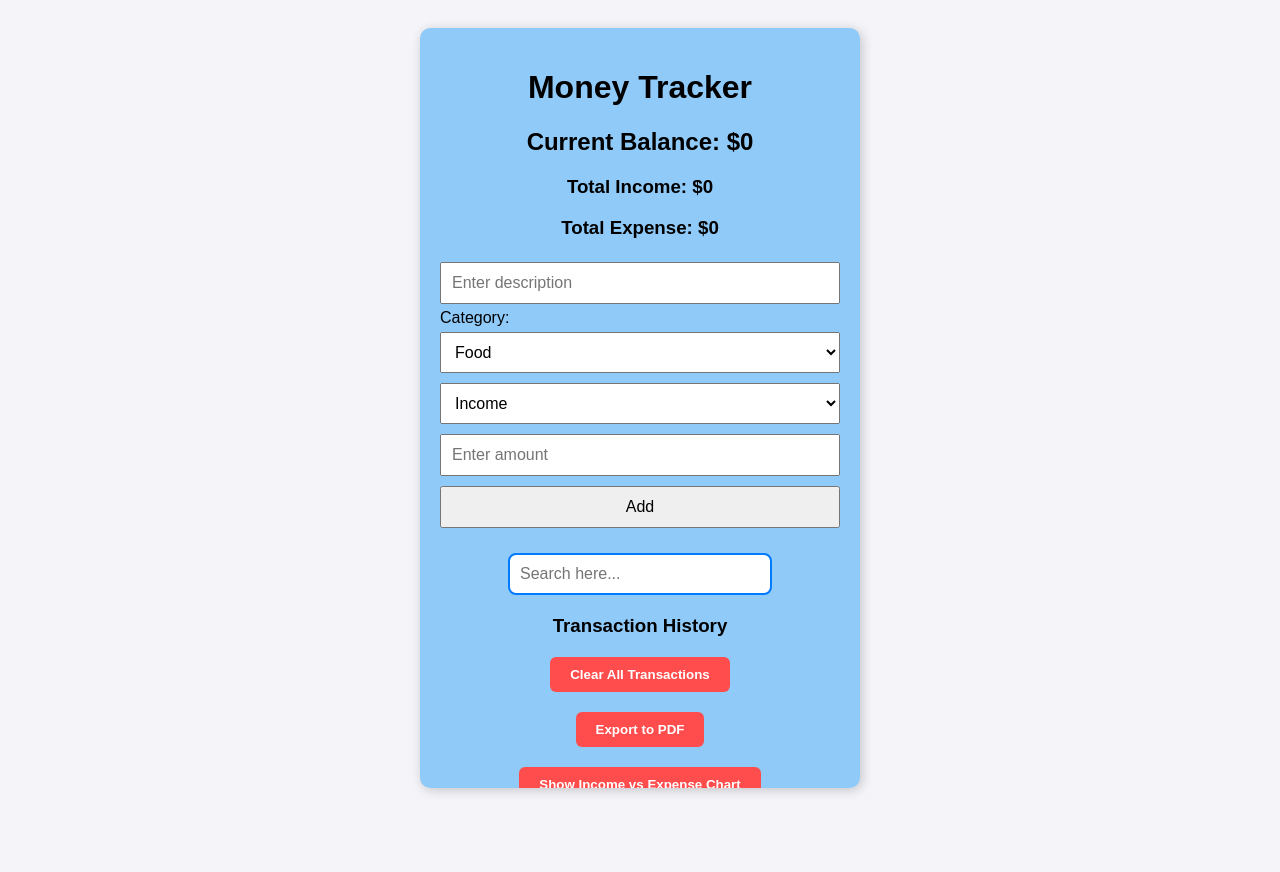
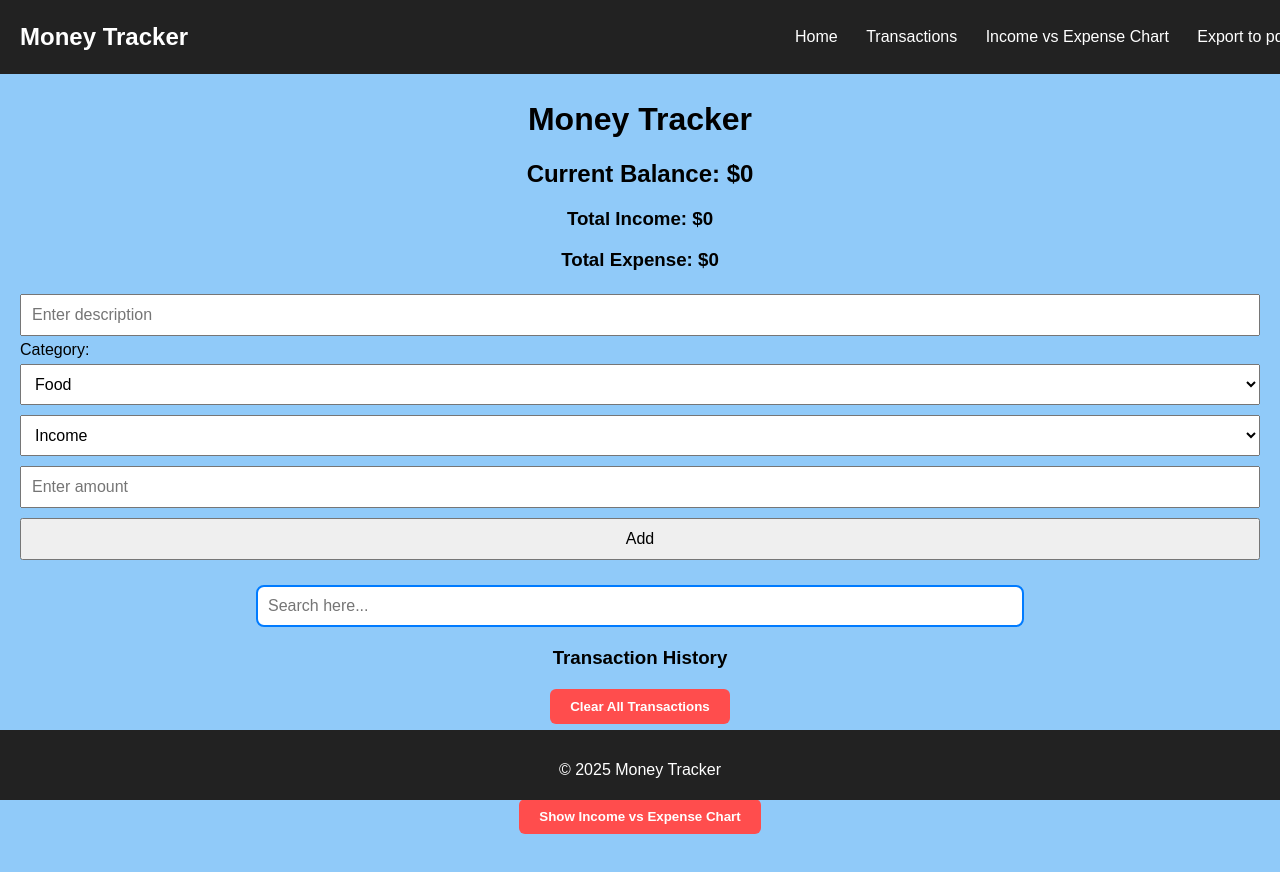
Before and after one commit to AmolSadana012/Money-Tracker, a plain HTML site: page index.html in a window 1280 px wide. Before the commit the page ends 816 px from the top, so only its background shows below. Drawn offline with nearby package versions, Linux system fonts and the light colour scheme.

Commit message:
Add Navbar and Footer

```diff
--- a/index.html
+++ b/index.html
@@ -3,6 +3,7 @@
 <head>
   <meta charset="UTF-8">
   <title>Money Tracker</title>
+  <meta name="viewport" content="width=device-width, initial-scale=1.0">
   <script src="https://cdn.jsdelivr.net/npm/chart.js"></script>
   <script src="https://cdnjs.cloudflare.com/ajax/libs/jspdf/2.5.1/jspdf.umd.min.js"></script>
   <script src="https://cdnjs.cloudflare.com/ajax/libs/jspdf-autotable/3.5.25/jspdf.plugin.autotable.min.js"></script>
@@ -10,19 +11,46 @@
     body {
       font-family: Arial, sans-serif;
       background: #f4f4f9;
+      margin: 0;
+      padding: 0;
       display: flex;
-      justify-content: center;
+      flex-direction: column;
+      min-height: 100vh;
+    }
+    header {
+      width: 100%;
+      background: #222;
+      color: #fff;
+      display: flex;
+      justify-content: space-between;
       align-items: center;
-      height: 100vh;
+      padding: 12px 20px;
+      position: fixed;
+      top: 0;
+      left: 0;
+      z-index: 1000;
+      height: 50px;
+    }
+    .logo {
+      font-size: 1.5rem;
+      font-weight: bold;
+    }
+    .nav-links a {
+      color: #fff;
+      margin: 0 12px;
+      text-decoration: none;
+      font-size: 1rem;
+    }
+    .nav-links a:hover {
+      text-decoration: underline;
     }
     .container {
-      width: 400px;
+      width: 100%;
+      min-height: calc(100vh - 120px);
+      margin: 0;
+      padding: 80px 20px 80px 20px;
       background: #90caf9;
-      padding: 20px;
-      border-radius: 10px;
-      box-shadow: 2px 2px 12px rgba(0,0,0,0.2);
-      max-height: 90vh;
-      overflow-y: auto;
+      box-sizing: border-box;
     }
     h1, h2, h3 {
       text-align: center;
@@ -32,7 +60,7 @@
       flex-direction: column;
       margin-bottom: 20px;
     }
-    .form input, .form button {
+    .form input, .form button, .form select {
       margin: 5px 0;
       padding: 10px;
       font-size: 16px;
@@ -53,12 +81,7 @@
     li.expense {
       border-color: red;
     }
-    .form select {
-      margin: 5px 0;
-      padding: 10px;
-      font-size: 16px;
-    }
-    #clear-btn , #toggleChartBtn, #pdf-btn {
+    #clear-btn, #toggleChartBtn, #pdf-btn {
       display: block;
       margin: 20px auto;
       padding: 10px 20px;
@@ -74,15 +97,6 @@
       background-color: #e60000;
       transform: scale(1.05);
     }
-    #clear-btn:active, #toggleChartBtn:active, #pdf-btn:active  {
-      background-color: #cc0000;
-      transform: scale(0.95);
-    }
-    .category {
-      font-size: 0.85em;
-      font-style: italic;
-      color: #666;
-    }
     .edit-btn, .delete-btn {
       margin-left: 10px;
       border: none;
@@ -93,6 +107,7 @@
     }
     .edit-btn {
       background: rgb(41, 193, 41);
+      color: white;
     }
     .delete-btn {
       background: red;
@@ -128,9 +143,40 @@
       border-radius: 8px;
       font-size: 16px;
     }
+    footer {
+      background: #222;
+      color: #fff;
+      text-align: center;
+      padding: 15px 0;
+      position: fixed;
+      bottom: 0;
+      left: 0;
+      width: 100%;
+      z-index: 1000;
+      height: 40px;
+    }
+    @media (max-width: 600px) {
+      .nav-links {
+        display: none;
+      }
+      .container {
+        width: 95%;
+        padding-top: 70px;
+        padding-bottom: 70px;
+      }
+    }
   </style>
 </head>
 <body>
+  <header>
+    <div class="logo"> Money Tracker</div>
+    <nav class="nav-links">
+      <a href="#">Home</a>
+      <a href="#">Transactions</a>
+      <a href="#">Income vs Expense Chart</a>
+      <a href="#">Export to pdf</a>
+    </nav>
+  </header>
   <div class="container">
     <h1>Money Tracker</h1>
     <h2 id="balance">Current Balance: $0</h2>
@@ -165,9 +211,11 @@
     <div id="chartContainer">
       <canvas id="incomeExpenseChart"></canvas>
     </div>
-    </div>
   </div>
-  <script>
+  <footer>
+    <p>© 2025 Money Tracker</p>
+  </footer>
+<script>
   let balance = 0;
   let transactions = [];
   let editIndex = null;
```
